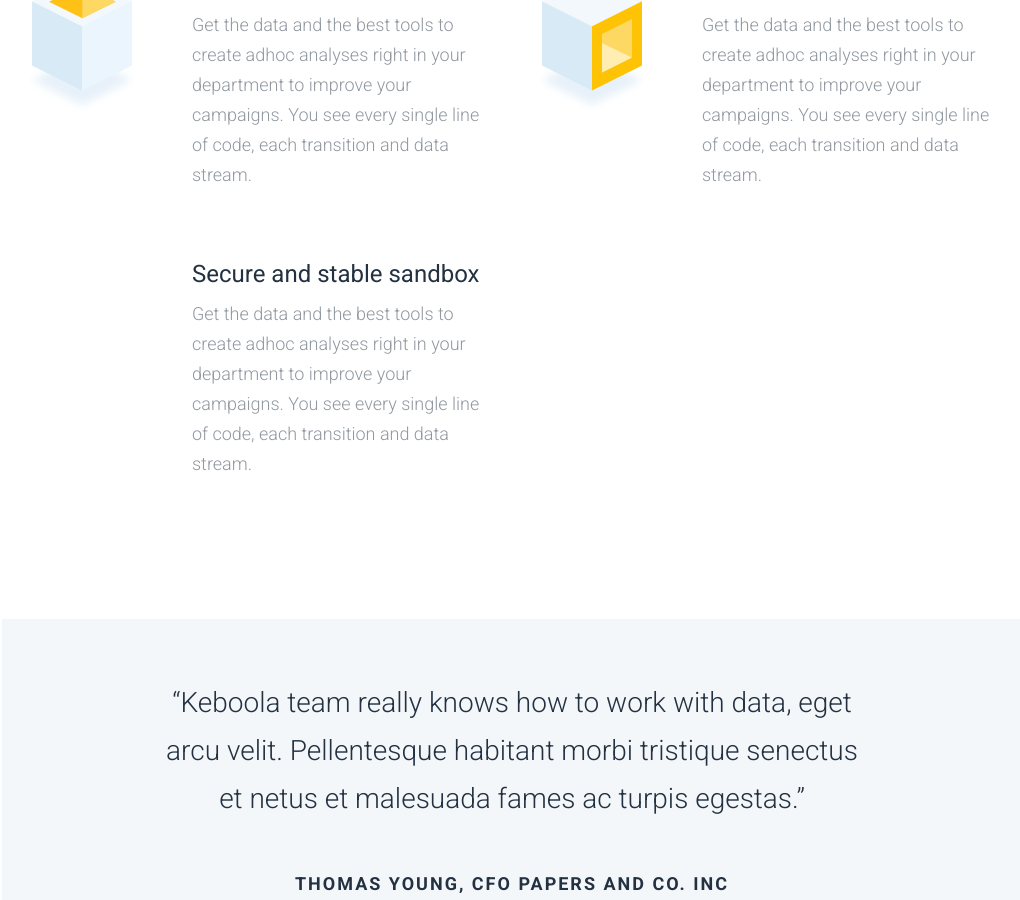
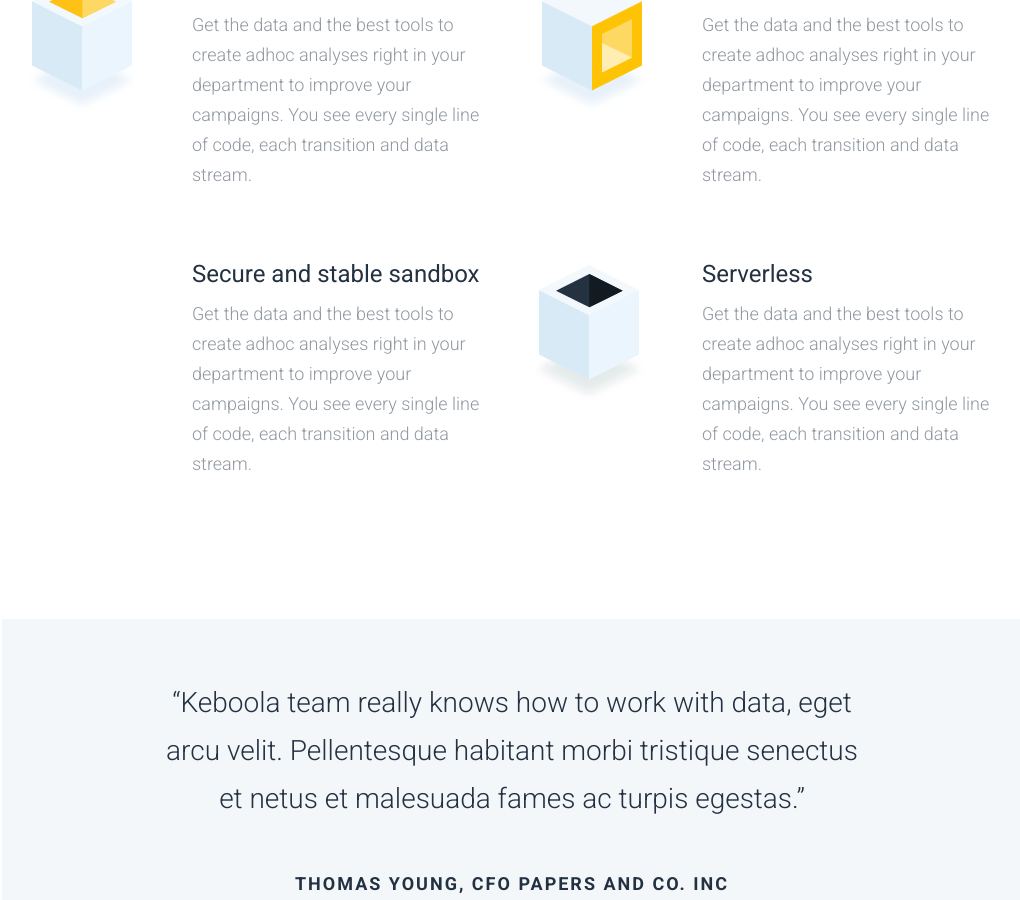
Before and after one commit to keboola/website, a Jekyll site: the page built from _product/product.md, in a window 1280 px wide and 900 px high, scrolled down 1730 px. Shown: the whole window, without its empty margins (128-1148 px from the left). Built offline with Jekyll 4.4.1, drawn with Linux system fonts in a browser that asks for light colours; nearby versions of some CDN libraries.

Commit message:
Update from Forestry.io - Updated product.md

```diff
--- a/_product/product.md
+++ b/_product/product.md
@@ -47,7 +47,11 @@
     desc: Get the data and the best tools to create adhoc analyses right in your department
       to improve your campaigns. You see every single line of code, each transition
       and data stream.
-  - {}
+  - icotype: black
+    title: Serverless
+    desc: Get the data and the best tools to create adhoc analyses right in your department
+      to improve your campaigns. You see every single line of code, each transition
+      and data stream.
 - template: review
   block: review
   list:
```
